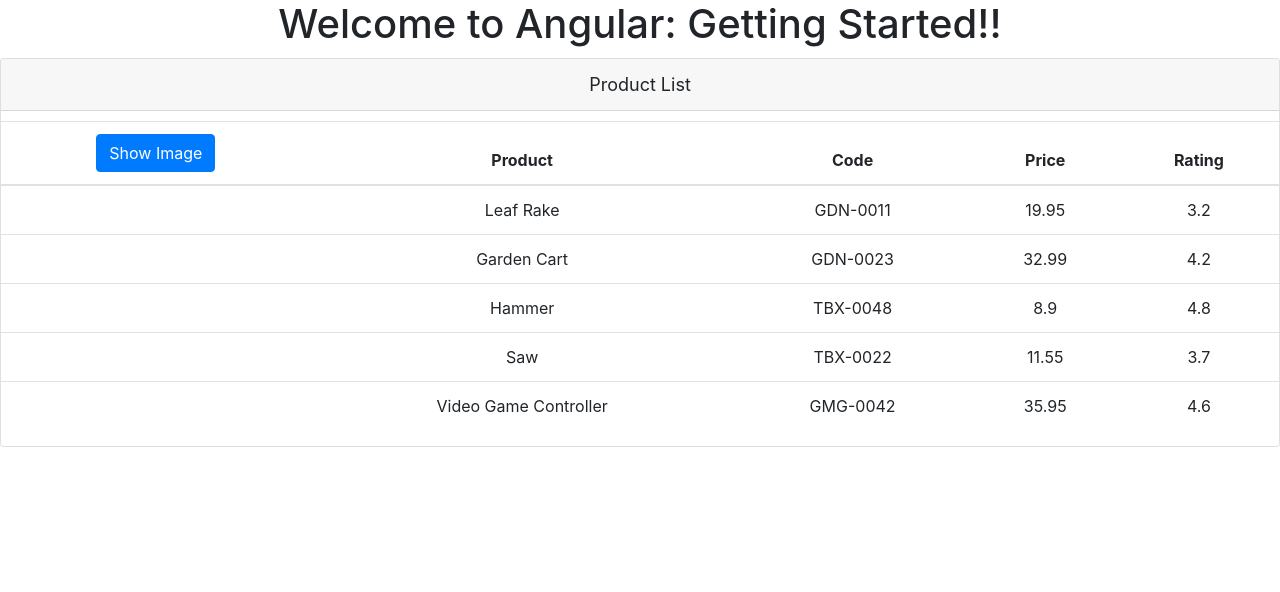
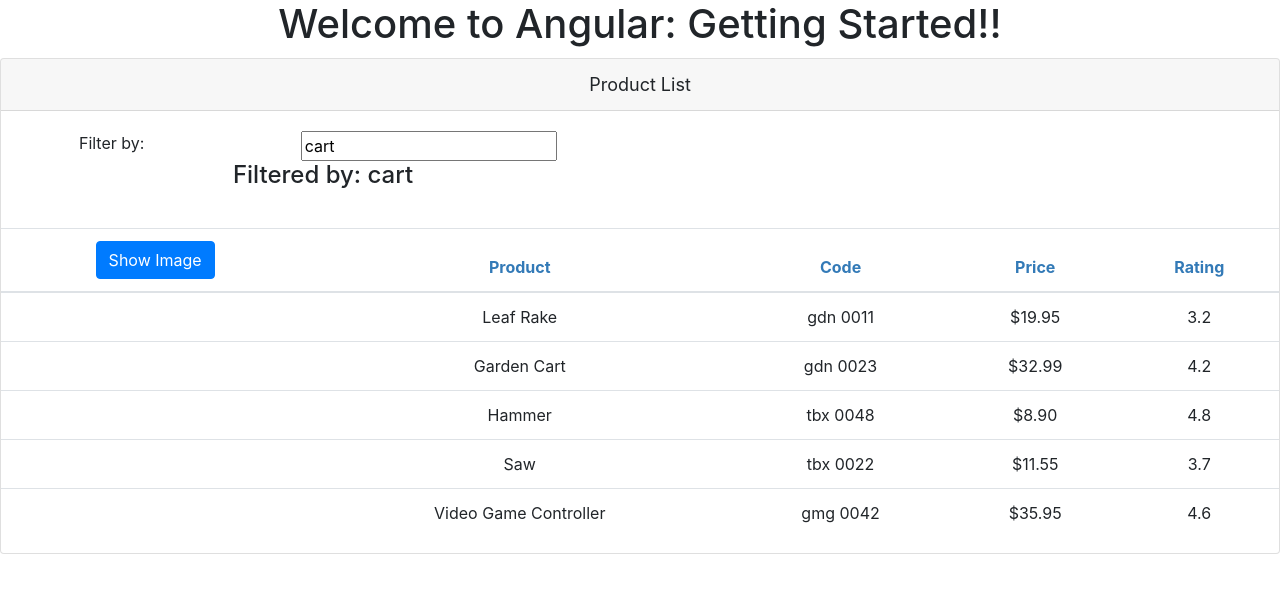
Before and after one commit to smiloslavov/angular-first-test, an Angular app: page / in a window 1280 px wide. Shown: the top 592 px of the page. Built offline with nearby package versions, Linux system fonts and the light colour scheme.

Commit message:
Product interface and custom pipe

```diff
--- /dev/null
+++ b/src/app/products/product-list.component.css
@@ -0,0 +1,3 @@
+thead {
+    color: #337AB7;
+}
--- a/src/app/products/product-list.component.html
+++ b/src/app/products/product-list.component.html
@@ -1,6 +1,22 @@
 <div class='card'>
     <div class='card-header'>
         {{pageTitle}}
+    </div>
+
+    <div class='card-body'>
+        <div class='row'>
+            <div class='col-md-2'>
+                Filter by:
+            </div>
+            <div class='col-md-4'>
+                <input type='text' [(ngModel)]='listFilter' />
+            </div>
+        </div>
+        <div class='row'>
+            <div class='col-md-6'>
+                <h4>Filtered by: {{listFilter}}</h4>
+            </div>
+        </div>
     </div>
 
     <div class='table-responsive'>
@@ -34,8 +50,8 @@
                         />
                     </td>
                     <td>{{product.productName}}</td>
-                    <td>{{product.productCode}}</td>
-                    <td>{{product.price}}</td>
+                    <td>{{product.productCode | lowercase | convertToSpaces:'-' }}</td>
+                    <td>{{product.price | currency:'USD':'symbol':'1.2-2'}}</td>
                     <td>{{product.starRating}}</td>
                 </tr>
             </tbody>
--- a/src/app/products/product-list.component.ts
+++ b/src/app/products/product-list.component.ts
@@ -1,15 +1,18 @@
-import { Component } from '@angular/core';
+import { Component, OnInit } from '@angular/core';
+import { IProduct } from './product';
 
 @Component({
     selector: 'pm-products',
     templateUrl: './product-list.component.html',
+    styleUrls: ['./product-list.component.css']
 })
-export class ProductListComponent {
+export class ProductListComponent implements OnInit {
     pageTitle: string = "Product List";
     imageWidth: number = 50;
     imageMargin: number = 2;
     showImage: boolean = false;
-    products: any[] = [
+    listFilter: string = 'cart';
+    products: IProduct[] = [
         {
           "productId": 1,
           "productName": "Leaf Rake",
@@ -62,9 +65,11 @@
         }
       ];
 
+    ngOnInit(): void {
+        console.log("On Init called");
+    }
+
     toggleImage(): void {
         this.showImage = !this.showImage;
     }
 }
-
-//npm i bootstrap font-awesome
--- /dev/null
+++ b/src/app/products/product.ts
@@ -0,0 +1,10 @@
+export interface IProduct {
+    productId: number;
+    productName: string;
+    productCode: string;
+    releaseDate: string;
+    description: string;
+    price: number;
+    starRating: number;
+    imageUrl: string;
+}
--- /dev/null
+++ b/src/app/shared/convert-to-spaces.pipe.ts
@@ -0,0 +1,10 @@
+import { Pipe, PipeTransform } from '@angular/core';
+
+@Pipe({
+    name: 'convertToSpaces'
+})
+export class ConvertToSpacesPipe implements PipeTransform {
+    transform(value: string, character: string) : string {
+        return value.replace(character, ' ');
+    }
+}
```
Also changed, not shown: src/app/app.module.ts (+6 -2 lines).
